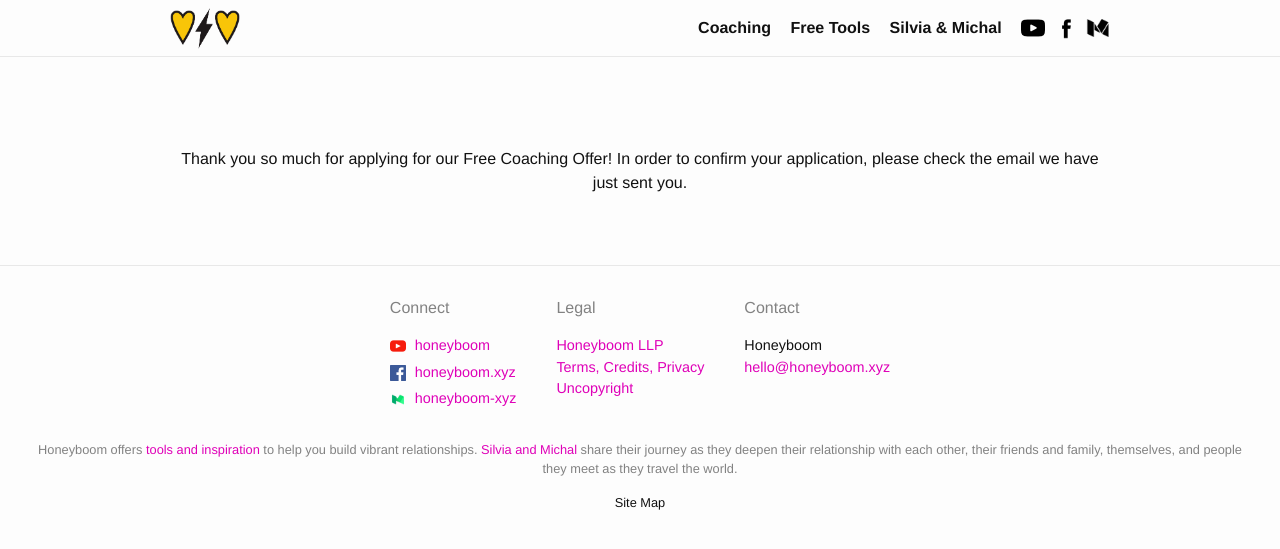
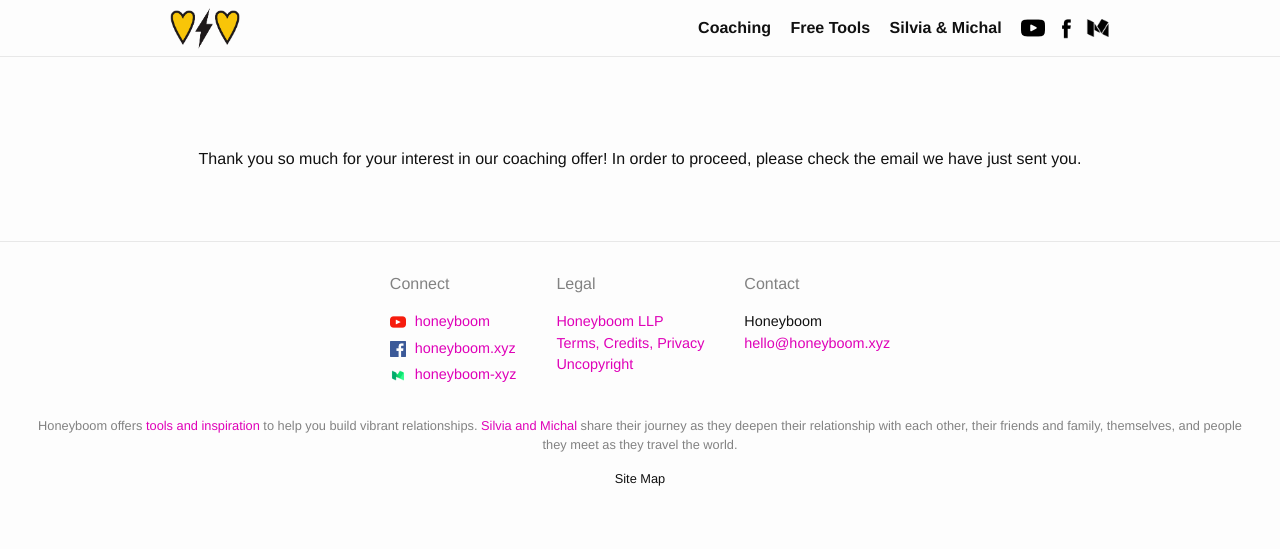
Before and after one commit to Honeyboom/honeyboom.github.io, a Jekyll site: the page built from confirmation.html, in a window 1280 px wide. Shown: the top 549 px of the page. Built offline with Jekyll 4.4.1, drawn with Linux system fonts in a browser that asks for light colours.

Commit message:
updated thankyou and confirmation

```diff
--- a/confirmation.html
+++ b/confirmation.html
@@ -6,6 +6,6 @@ permalink: /confirmation/
 
 <div class="thankyou-container">
     <p>
-        Thank you so much for applying for our Free Coaching Offer! In order to confirm your application, please check the email we have just sent you.
+        Thank you so much for your interest in our coaching offer! In order to proceed, please check the email we have just sent you.
     </p>
 </div>
--- a/thankyou.html
+++ b/thankyou.html
@@ -6,7 +6,7 @@ permalink: /thankyou/
 
 <div class="thankyou-container">
     <p>
-        Thank you for subscribing—you will soon find an email in your inbox with your next steps. Have a lovely day!
+        Thank you for confirming — you will soon find an email in your inbox with your next steps. Have a lovely day!
     </p>
 
     <p class="back-button"><a href="/">&#8617; Back &#8617;</a></p>
```
